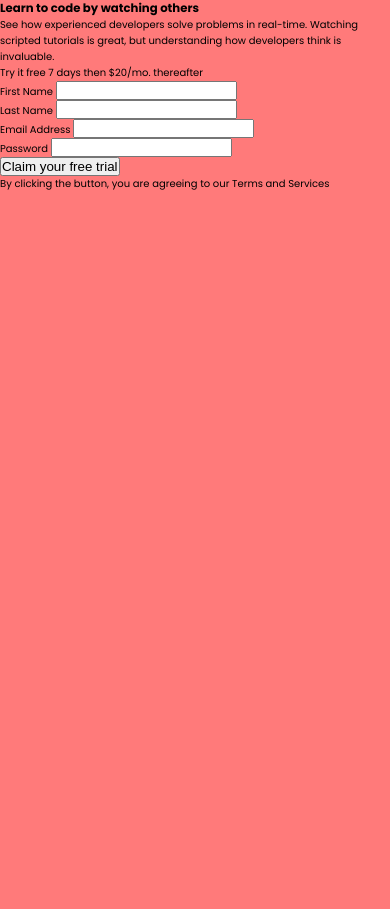
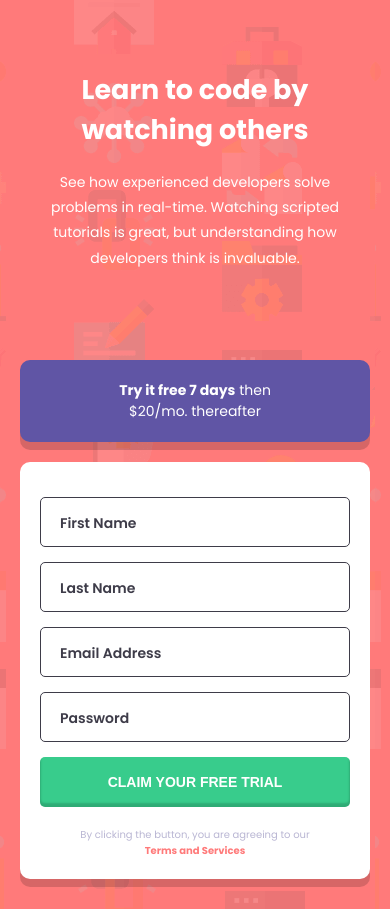
Before and after one commit to Aleclto7/intro-component-with-signup-form-master, a plain HTML site: page index.html in a window 390 px wide. Before the commit the page ends 844 px from the top, so only its background shows below. Drawn offline with Linux system fonts and the light colour scheme.

Commit message:
mobile CSS design

```diff
--- a/index.html
+++ b/index.html
@@ -10,7 +10,7 @@
 </head>
 <body>
   <main>
-
+    <div class="container">
       <!-- Left Section -->
       <section class="section__description">
         <h3 class="description__title">Learn to code by watching others</h3>
@@ -22,44 +22,45 @@
       <section class="section__info">
         <!-- promotion box -->
         <div class="info__promotion">
-        <p class="promotion__text">Try it free 7 days then $20/mo. thereafter</p>
+          <p class="promotion__text"> <b>Try it free 7 days</b> then $20/mo. thereafter</p>
         </div>
         <!-- Form -->
         <div class="info__container">
           <form class="container__form">
             <div class="form__field">
-            <label for="" class="field__label">First Name
-              <span class="label__span"></span>
+              <label for="name" class="field__label">First Name
+                <svg class="label__svg inactive"></svg>
               </label>
-            <input type="text" required class="field__input">
-            <p class="field__error"></p>
+              <input type="text" id="name" required class="field__input">
+              <p class="field__error inactive">First Name cannot be empty</p>
             </div>
             <div class="form__field">
-            <label for="" class="field__label">Last Name
-              <span class="label__span"></span>
+              <label for="last-name" class="field__label">Last Name
+                <svg class="label__svg inactive"></svg>
               </label>
-            <input type="text" required class="field__input">
-            <p class="field__error"></p>
+              <input type="text" id="last-name" required class="field__input">
+              <p class="field__error inactive">Last Name cannot be empty</p>
             </div>
             <div class="form__field">
-            <label for="" class="field__label">Email Address
-              <span class="label__span"></span>
+              <label for="email" class="field__label">Email Address
+                <svg class="label__svg inactive"></svg>
               </label>
-            <input type="email" required class="field__input">
-            <p class="field__error"></p>
+              <input type="email" id="email" required class="field__input">
+              <p class="field__error inactive">Looks like this is not a email</p>
             </div>
             <div class="form__field">
-            <label for="" class="field__label">Password
-              <span class="label__span"></span>
+              <label for="password" class="field__label">Password
+                <svg class="label__svg inactive"></svg>
               </label>
-            <input type="password" required class="field__input">
-            <p class="field__error"></p>
+              <input type="password" id="password" required class="field__input">
+              <p class="field__error inactive">Password cannot be empty</p>
             </div>
-          <input type="submit" value="Claim your free trial" class="form__button">
+            <input type="submit" value="CLAIM YOUR FREE TRIAL" class="form__button">
           </form>
-        <p class="container__Terms">By clicking the button, you are agreeing to our Terms and Services</p>
+          <p class="container__terms">By clicking the button, you are agreeing to our <b>Terms and Services</b></p>
         </div>
       </section>
+    </div>
   </main>
 </body>
 </html>
--- a/styles.css
+++ b/styles.css
@@ -11,11 +11,12 @@
     /* Neutral */
     --dark-blue: hsl(249, 10%, 26%);
     --grayish-blue: hsl(246, 25%, 77%);
+    --white: hsl(0, 0%, 100%);
 
     /* Font */
-    --sm: 1.2rem;
+    --sm: 1rem;
     --md: 1.4rem;
-    --lg: 3rem;
+    --lg: 2.7rem;
 }
 * {
     box-sizing: border-box;
@@ -27,48 +28,129 @@ html {
     font-family: 'Poppins', sans-serif;
     background: var(--red);
 }
+main {
+    width: 100vw;
+    height: 100vh;
+}
+.container {
+    display: flex;
+    align-items: center;
+    flex-direction: column;
+    max-width: 460px;
+    margin: auto;
+    background-image: url('./images/bg-intro-mobile.png');
+}
 .section__description {
-
+    text-align: center;
+    width: 100%;
+    min-width: 300px;
+    height: 330px;
+    padding: 7rem 5rem;
 }
 .description__title {
-
+    color: var(--white);
+    font-size: var(--lg);
+    font-weight: 700;
 }
 .description__text {
-
+    margin-top: 2rem;
+    color: var(--white);
+    line-height: 1.8;
+    font-size: var(--md);
 }
 .section__info {
-
+    width: 100%;
+    max-width: 460px;
+    min-width: 300px;
+    padding: 30px 20px;
 }
 .info__promotion {
-
+    width: 100%;
+    text-align: center;
+    background: var(--blue);
+    border-radius: 10px;
+    padding: 2rem 7rem;
+    margin-bottom: 2rem;
+    box-shadow: 0px 8px 0px 0px rgb(0 0 0 / 16%)
 }
 .promotion__text {
-
+    color: var(--white);
+    font-size: var(--md);
 }
 .info__container {
-
+    width: 100%;
+    max-width: 460px;
+    min-width: 305px;
+    background: var(--white);
+    border-radius: 10px;
+    box-shadow: 0px 8px 0px 0px rgb(0 0 0 / 16%)
 }
 .container__form {
-
+    width: 100%;
+    padding: 2rem;
 }
 .form__field {
-
+    position: relative;
+    display: flex;
+    width: 100%;
+    margin: 1.5rem 0px;
+    flex-direction: column;
+    align-items: flex-end;
 }
 .field__label {
-
+    padding: 1.6rem 2rem;
+    width: 100%;
+    position: absolute;
+    display: flex;
+    justify-content: space-between;
+    font-size: var(--md);
+    color: var(--dark-blue);
+    font-weight: 600;
+    align-items: center;
 }
-.label__span {
-
+.label__svg {
+    width: 15px;
+    height: 15px;
+    background-image: url(./images/icon-error.svg);
+    background-size: cover;
 }
 .field__input {
-
+    width: 100%;
+    height: 5rem;
+    border: var(--dark-blue) solid 0.5px;
+    border-radius: 5px;
+    padding: 2rem;
+    color: var(--dark-blue);
+    font-size: var(--md);
+    font-weight: 700;
+}
+.field__input:focus {
+    outline: none;
+    border: var(--blue) solid 1px;
 }
 .field__error {
-
+    color: var(--red);
 }
 .form__button {
-
+    width: 100%;
+    height: 50px;
+    border: 0px;
+    border-radius: 5px;
+    font-size: var(--md);
+    font-weight: 600;
+    color: var(--white);
+    background: var(--green);
+    box-shadow: inset 0px -3px 2px 1px rgb(0 0 0 / 16%);
 }
-.container__Terms {
-
+.inactive {
+    display: none;
 }
+.container__terms {
+    color: var(--grayish-blue);
+    text-align: center;
+    font-size: var(--sm);
+    padding: 0px 6rem 2rem 6rem;
+}
+.container__terms b {
+    color: var(--red);
+}
```
Lines whose indentation alone changed are shown as unchanged.
